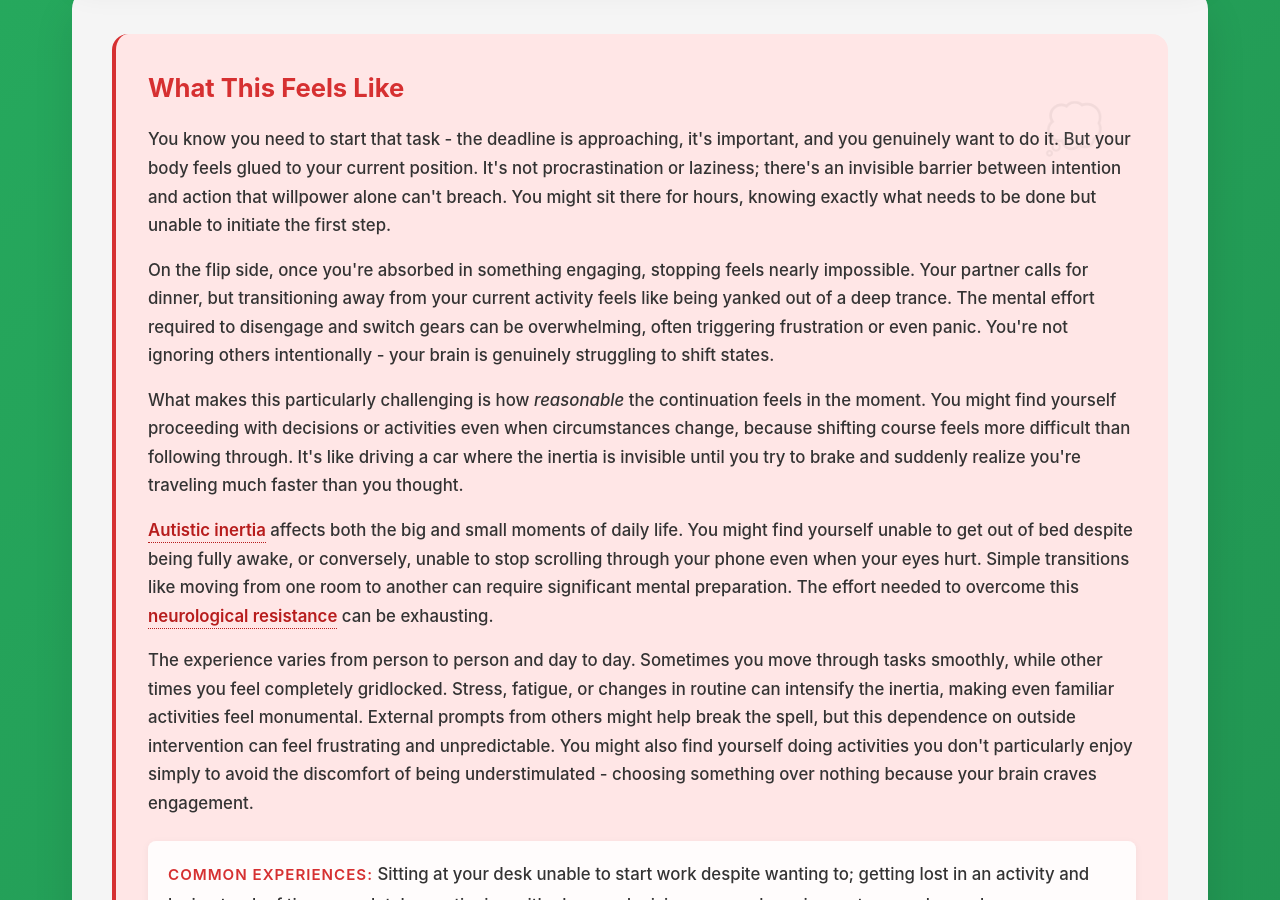
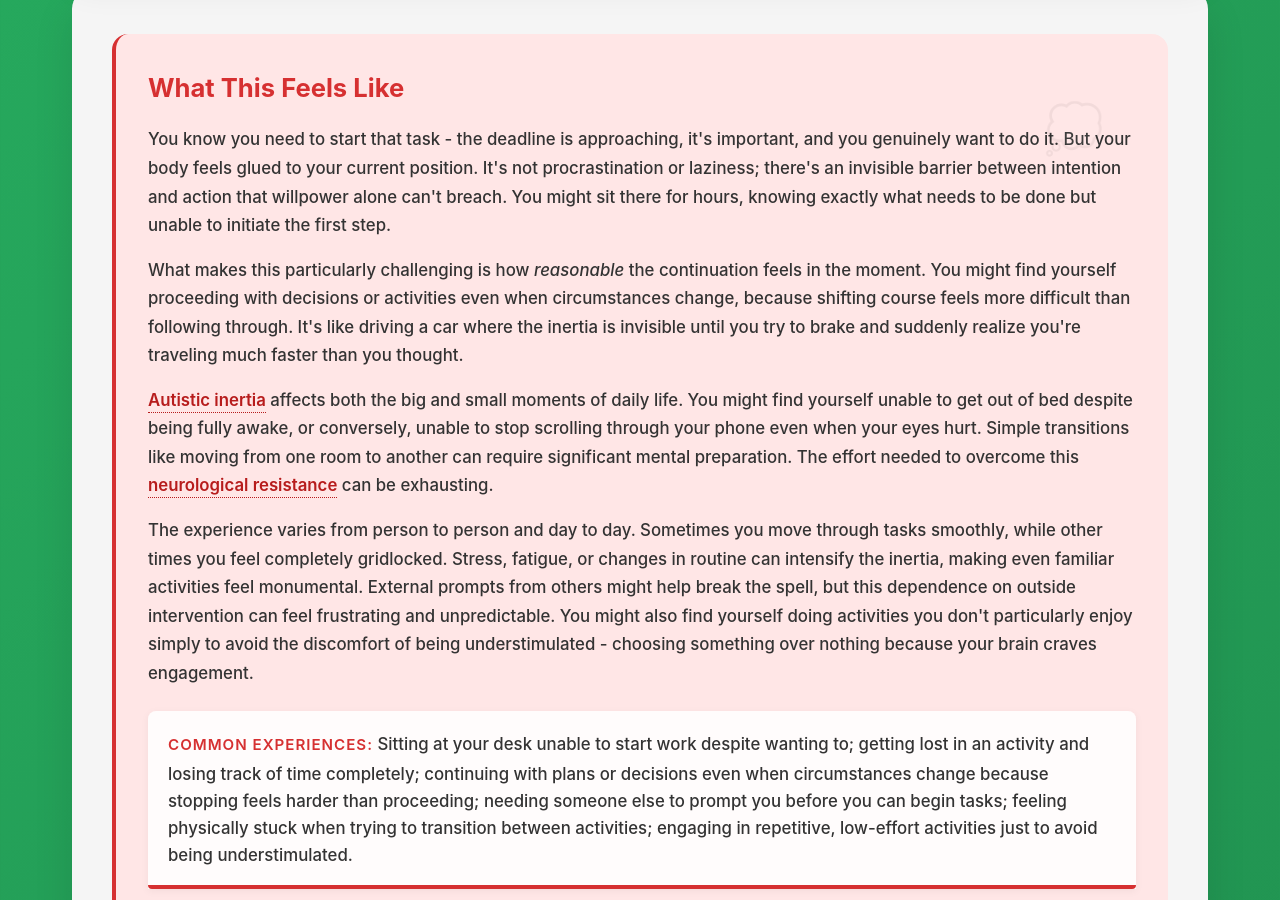
Before and after one commit to neurodivergent-survival-guide/neurodivergent-survival-guide, a Jekyll site: the page built from struggles/autistic-inertia.html, in a window 1280 px wide and 900 px high, scrolled down 695 px. Built offline with Jekyll 4.4.1, drawn with Linux system fonts in a browser that asks for light colours.

Commit message:
Update autistic-inertia.html

```diff
--- a/struggles/autistic-inertia.html
+++ b/struggles/autistic-inertia.html
@@ -26,8 +26,6 @@ search_terms: ["can't stop", "stuck doing", "won't start", "can't transition", "
     <div class="what-section">
         <h2 id="what-this-feels-like">What This Feels Like</h2>
         <p>You know you need to start that task - the deadline is approaching, it's important, and you genuinely want to do it. But your body feels glued to your current position. It's not procrastination or laziness; there's an invisible barrier between intention and action that willpower alone can't breach. You might sit there for hours, knowing exactly what needs to be done but unable to initiate the first step.</p>
-
-        <p>On the flip side, once you're absorbed in something engaging, stopping feels nearly impossible. Your partner calls for dinner, but transitioning away from your current activity feels like being yanked out of a deep trance. The mental effort required to disengage and switch gears can be overwhelming, often triggering frustration or even panic. You're not ignoring others intentionally - your brain is genuinely struggling to shift states.</p>
 
         <p>What makes this particularly challenging is how <em>reasonable</em> the continuation feels in the moment. You might find yourself proceeding with decisions or activities even when circumstances change, because shifting course feels more difficult than following through. It's like driving a car where the inertia is invisible until you try to brake and suddenly realize you're traveling much faster than you thought.</p>
 
```
